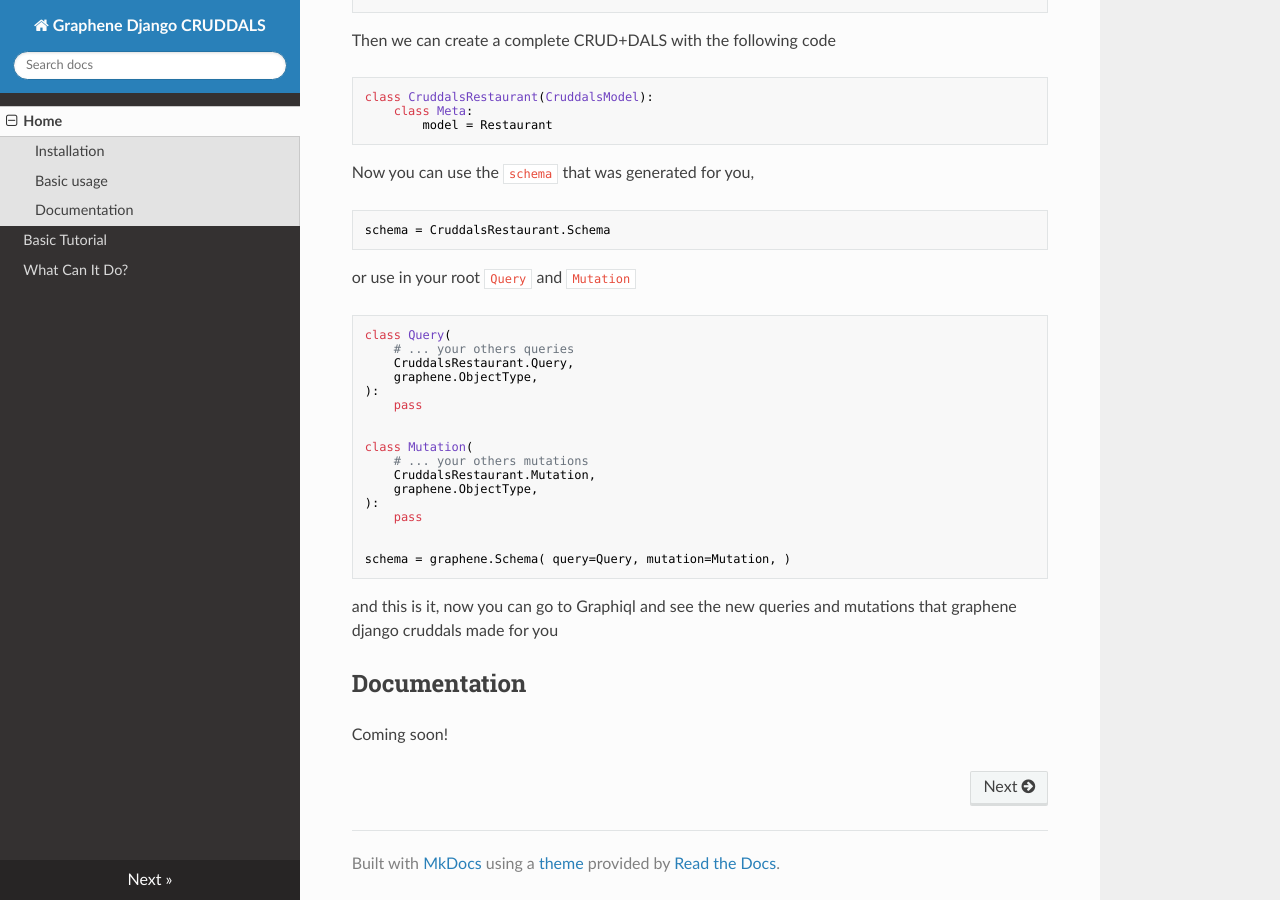
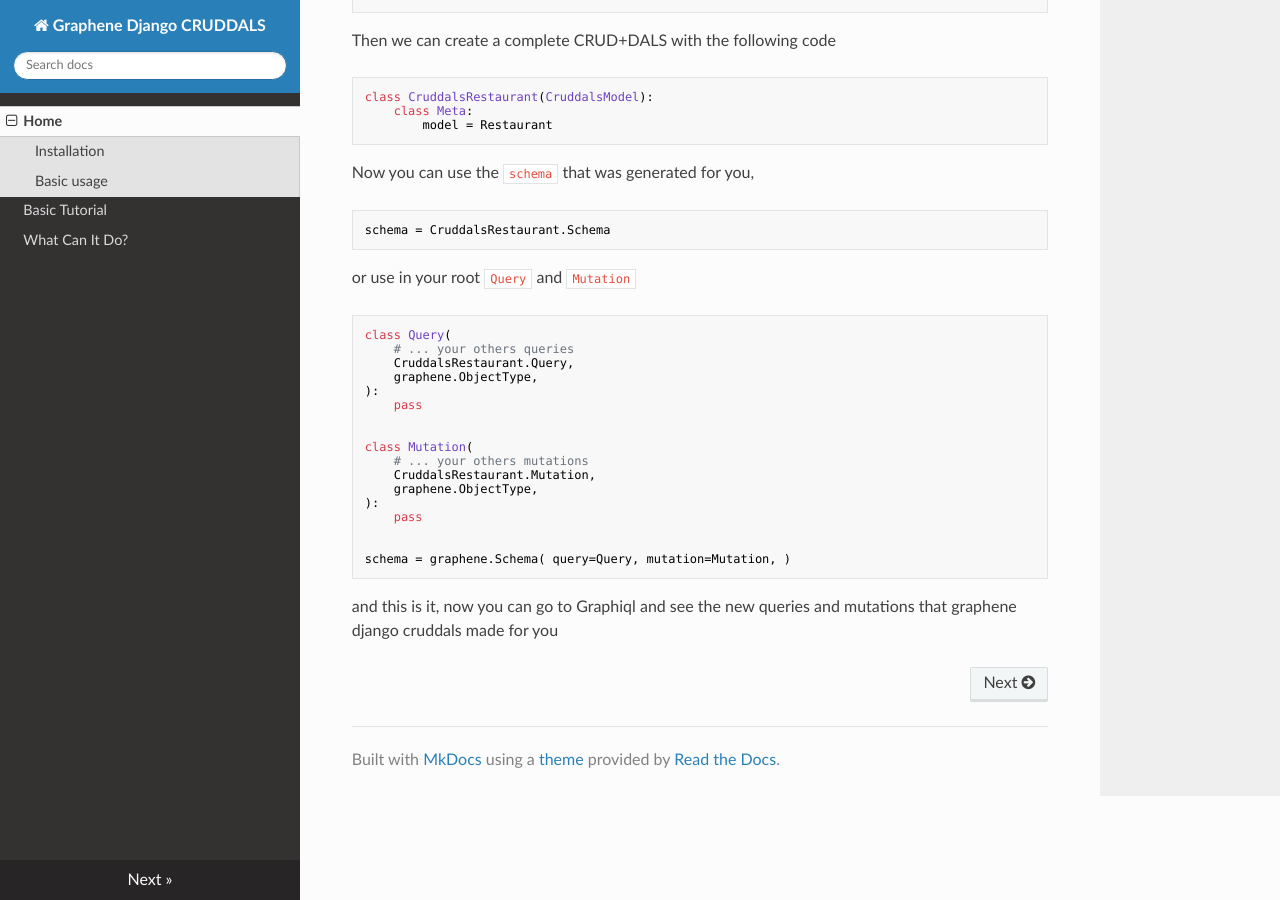
Before and after one commit to juanjcardona13/graphene_django_cruddals, an MkDocs documentation site: the page built from docs/docs/index.md, in a window 1280 px wide and 900 px high, scrolled down 637 px. Built offline with MkDocs 1.6.1, drawn with Linux system fonts in a browser that asks for light colours; nearby versions of some CDN libraries.

````diff
--- a/docs/docs/index.md
+++ b/docs/docs/index.md
@@ -64,7 +64,3 @@
 ```
 
 and this is it, now you can go to Graphiql and see the new queries and mutations that graphene django cruddals made for you
-
-## Documentation
-
-Coming soon!
````
Also changed, not shown: README.md.
